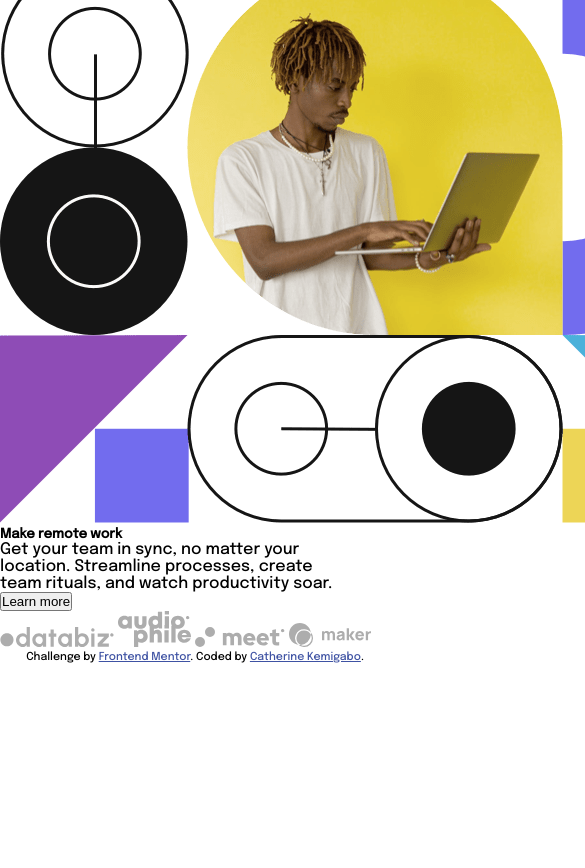
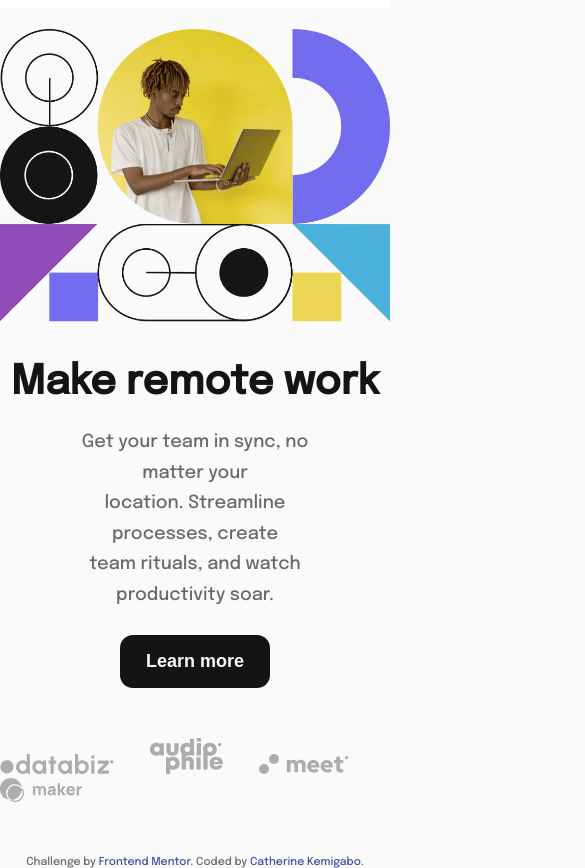
Before and after one commit to kemigabocatherine/intro-with-dropdown, a website: page index.html in a window 390 px wide. Shown: the part 67-935 px from the top of the page, 585 px wide, since content can reach past the window. Before the commit the page ends 844 px from the top, so only its background shows below. Drawn offline with Linux system fonts and the light colour scheme.

Commit message:
Add styles for the mobile page

```diff
--- a/style.scss
+++ b/style.scss
@@ -1,6 +1,10 @@
 @import url('https://fonts.googleapis.com/css2?family=Epilogue:ital,wght@0,500;1,700&family=Outfit:wght@400;700&display=swap');
 
 $font-family: 'Epilogue', sans-serif;
+$font-size: 18px;
+$Almost-White: #fafafa;
+$Medium-Gray: #696969;
+$Almost-Black: #141414;
 
 * {
   margin: 0;
@@ -10,18 +14,29 @@ $font-family: 'Epilogue', sans-serif;
 body {
   min-height: 100vh;
   font-family: $font-family;
+  overflow: hidden;
+  background-color: $Almost-White;
 }
 
 nav {
   background-color: #fff;
-  box-shadow: 3px 3px 5px rgba(0, 0, 0, 0.1);
   display: flex;
   justify-content: space-between;
+  padding: 1.5rem;
 
   div,
   ul {
     display: flex;
   }
+}
+
+#menu-icon {
+  width: 44px;
+  height: 22px;
+}
+
+#menu-icon:hover {
+  cursor: pointer;
 }
 
 .sidebar {
@@ -55,7 +70,76 @@ nav {
   display: none;
 }
 
-@media (min-width: 769px) {
+.mobile-image {
+  padding: 1.3rem 0 2.5rem 0;
+  max-width: 100%;
+  height: auto;
+}
+
+main {
+  display: flex;
+  flex-direction: column;
+  align-items: center;
+
+  div.topic {
+    display: flex;
+    flex-direction: column;
+    text-align: center;
+
+    h5 {
+      font-size: 2.5rem;
+      font-weight: 700;
+      width: 100%;
+      color: $Almost-Black;
+    }
+  }
+
+  div.paragraph {
+    display: flex;
+    text-align: center;
+    margin: 1.5rem 0;
+    padding: 0 4rem;
+    line-height: 1.7;
+    font-size: $font-size;
+    color: $Medium-Gray;
+  }
+
+  div.partners {
+    list-style-type: none;
+    margin: 50px 0;
+    padding: 0;
+    text-align: middle;
+    img {
+      margin-right: 2rem;
+
+      .first {
+        width: 20px;
+      }
+    }
+  }
+
+  .more {
+    width: 150px;
+    border: none;
+    border-radius: 13px;
+    padding: 1rem;
+    background-color: $Almost-Black;
+    color: $Almost-White;
+    font-size: large;
+    font-weight: bold;
+  }
+}
+
+.attribution {
+  a {
+    text-decoration: none;
+    color: $Almost-Black;
+  }
+  color: $Medium-Gray;
+}
+
+
+@media (min-width: 650px) {
   .join,
   .desktop-image,
   .items ul {
```
Also changed, not shown: dist/css/style.css, 1 other file.
